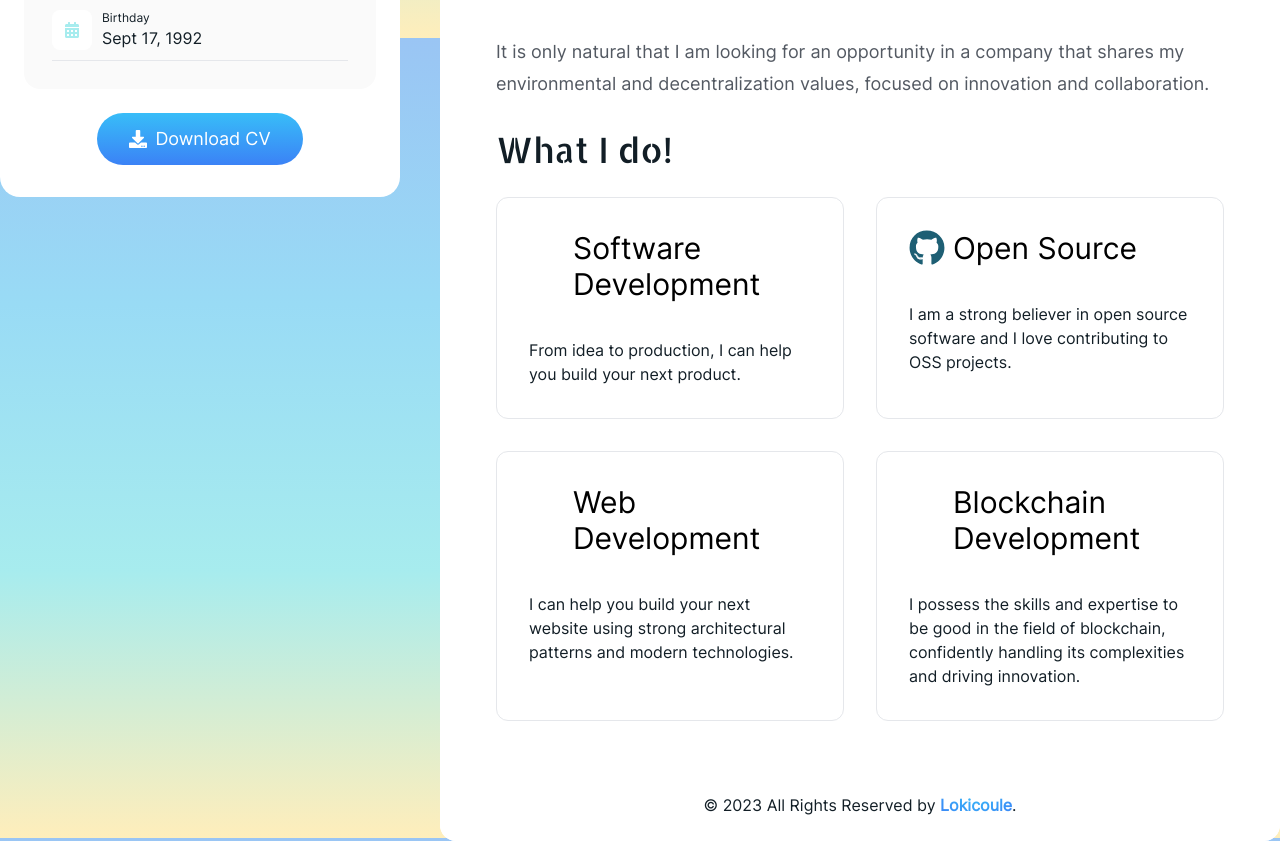
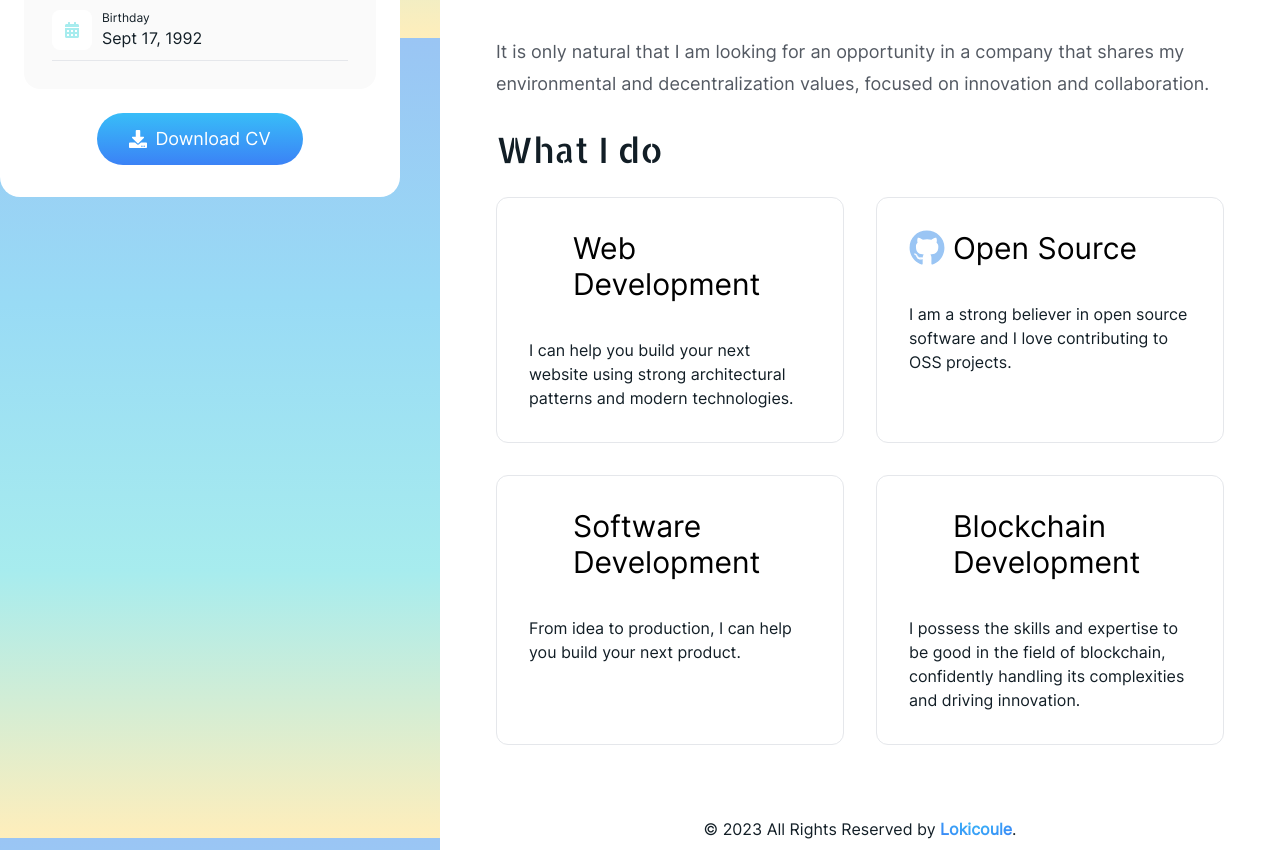
Before and after one commit to Lokicoule/portfolio, a React (Vite) app: page /about in a window 1280 px wide. Shown: the part 762-1612 px from the top of the page. Built offline with nearby package versions, Linux system fonts and the light colour scheme; some icons are missing.

Commit message:
fix(about): presentation text

```diff
--- a/src/index.css
+++ b/src/index.css
@@ -48,7 +48,7 @@ body {
   }
 
   .gradient-underline-animation {
-    @apply bg-gradient-to-r from-sky-400 to-blue-500 bg-no-repeat bg-bottom bg-[length:100%_6px] hover:bg-[length:100%_100%] transition-[background-size] duration-300 ease-in-out hover:text-white p-1;
+    @apply bg-gradient-to-r from-sky-400 to-blue-500 bg-no-repeat bg-bottom bg-[length:100%_6px] hover:bg-[length:100%_100%] transition-[background-size] duration-300 ease-in-out hover:text-white;
   }
 
   .gradient-underline-fixed {
--- a/src/pages/about/AboutView.tsx
+++ b/src/pages/about/AboutView.tsx
@@ -10,10 +10,10 @@ type AboutViewProps = {
 type AboutViewComponent = React.FC<AboutViewProps>;
 
 const colors: string[] = [
-  "text-[#FCDAB7] dark:text-[#ffeebb] font-extrabold",
-  "text-[#1E5F74] dark:text-[#a7ecee] font-extrabold",
-  "text-[#133B5C] dark:text-[#99dbf5] font-extrabold",
-  "text-[#1D2D50] dark:text-[#9ac5f4] font-extrabold",
+  "text-[#a7ecee] font-extrabold",
+  "text-[#9ac5f4] font-extrabold",
+  "text-[#99dbf5] font-extrabold",
+  "text-[#ffeebb] font-extrabold",
 ];
 
 const AboutView: AboutViewComponent = ({ presenter }) => {
--- a/src/pages/about/datas/serviceData.en.tsx
+++ b/src/pages/about/datas/serviceData.en.tsx
@@ -5,9 +5,9 @@ import { ServiceProps } from "../AboutViewModel";
 export const serviceData: ServiceProps[] = [
   {
     id: "service-1",
-    title: "Software Development",
+    title: "Web Development",
     description:
-      "From idea to production, I can help you build your next product.",
+      "I can help you build your next website using strong architectural patterns and modern technologies.",
     icon: <PiCodeLight />,
   },
   {
@@ -19,9 +19,9 @@ export const serviceData: ServiceProps[] = [
   },
   {
     id: "service-3",
-    title: "Web Development",
+    title: "Software Development",
     description:
-      "I can help you build your next website using strong architectural patterns and modern technologies.",
+      "From idea to production, I can help you build your next product.",
     icon: <PiCodeLight />,
   },
   {
--- a/src/pages/about/datas/serviceData.fr.tsx
+++ b/src/pages/about/datas/serviceData.fr.tsx
@@ -1,34 +1,35 @@
-import { FaGithub } from "react-icons/fa";
-import { PiCodeLight } from "react-icons/pi";
+import { FaGithub, FaLaptopCode } from "react-icons/fa";
+import { MdOutlineWeb } from "react-icons/md";
+import { SiBlockchaindotcom } from "react-icons/si";
 import { ServiceProps } from "../AboutViewModel";
 
 export const serviceData: ServiceProps[] = [
   {
     id: "service-1",
-    title: "Développement logiciels",
+    title: "Web",
     description:
-      "De l'idée à la production, je peux vous aider à construire votre prochain produit.",
-    icon: <PiCodeLight />,
+      "Je peux vous aider à développer votre prochain site web en combinant modèles architecturaux solides et technologies modernes.",
+    icon: <FaLaptopCode />,
   },
   {
     id: "service-2",
-    title: "Open Source",
+    title: "Open source",
     description:
       "J'aime contribuer à la communauté open source et partager mes connaissances avec les autres.",
     icon: <FaGithub />,
   },
   {
     id: "service-3",
-    title: "Web Development",
+    title: "Logiciel",
     description:
-      "Je peux vous aider à construire votre prochain site web en combinant modèles architecturaux solides et technologies modernes.",
-    icon: <PiCodeLight />,
+      "De l'idée à la production, je peux vous aider à concevoir votre prochain produit.",
+    icon: <MdOutlineWeb />,
   },
   {
     id: "service-4",
-    title: "Blockchain Development",
+    title: "Blockchain",
     description:
-      "Plus qu'une technologie, la blockchain est une révolution. Je peux vous aider à construire votre prochain projet blockchain.",
-    icon: <PiCodeLight />,
+      "Plus qu'une technologie, la blockchain est une révolution. Je peux participer à l'élaboration de votre prochain projet blockchain.",
+    icon: <SiBlockchaindotcom />,
   },
 ];
--- a/src/pages/resume/components/education/EducationSection.tsx
+++ b/src/pages/resume/components/education/EducationSection.tsx
@@ -28,7 +28,7 @@ const EducationSection: React.FC<EducationSectionProps> = ({
             <div className="flex items-center space-x-2">
               {item.link ? (
                 <a href={item.link} target="_blank" rel="noreferrer">
-                  <span className="text-xl text-secondary font-bold gradient-underline-animation">
+                  <span className="text-xl text-secondary font-bold gradient-underline-animation p-1">
                     {item.title}
                   </span>
                 </a>
--- a/src/pages/resume/components/experience/ExperienceSection.tsx
+++ b/src/pages/resume/components/experience/ExperienceSection.tsx
@@ -28,7 +28,7 @@ const ExperienceSection: ExperienceComponent = ({ items, title }) => {
             <div className="flex items-center space-x-2">
               <ExperienceModal
                 triggerButton={
-                  <button className="text-xl text-secondary font-bold gradient-underline-animation">
+                  <button className="text-xl text-secondary font-bold gradient-underline-animation p-1">
                     {item.name}
                   </button>
                 }
--- a/src/pages/works/components/FilterWorksList.tsx
+++ b/src/pages/works/components/FilterWorksList.tsx
@@ -16,7 +16,7 @@ const FilterWorksList: FilterWorksListComponent = ({
         onClick={onFilterChange}
         className={`text-secondary cursor-pointer ${
           filter === "all"
-            ? "gradient-underline-animation"
+            ? "gradient-underline-animation p-1"
             : "gradient-underline-animation-secondary"
         }`}
       >
@@ -27,7 +27,7 @@ const FilterWorksList: FilterWorksListComponent = ({
         onClick={onFilterChange}
         className={`text-secondary cursor-pointer ${
           filter === "backend"
-            ? "gradient-underline-animation"
+            ? "gradient-underline-animation p-1"
             : "gradient-underline-animation-secondary"
         }`}
       >
@@ -38,7 +38,7 @@ const FilterWorksList: FilterWorksListComponent = ({
         onClick={onFilterChange}
         className={`text-secondary cursor-pointer ${
           filter === "frontend"
-            ? "gradient-underline-animation"
+            ? "gradient-underline-animation p-1"
             : "gradient-underline-animation-secondary"
         }`}
       >
@@ -49,7 +49,7 @@ const FilterWorksList: FilterWorksListComponent = ({
         onClick={onFilterChange}
         className={`text-secondary cursor-pointer ${
           filter === "tools"
-            ? "gradient-underline-animation"
+            ? "gradient-underline-animation p-1"
             : "gradient-underline-animation-secondary"
         }`}
       >
--- a/src/pages/works/components/WorkList.tsx
+++ b/src/pages/works/components/WorkList.tsx
@@ -22,7 +22,7 @@ const WorkList: WorkListComponent = ({ works }) => {
             <GoRepo className="text-xl text-tertiary" />
             <WorkModal
               triggerButton={
-                <button className="text-xl font-bold text-primary gradient-underline-animation lowercase">
+                <button className="text-xl font-bold text-primary gradient-underline-animation p-1 lowercase">
                   {item.name}
                 </button>
               }
--- a/src/shared/translating/locales/en.json
+++ b/src/shared/translating/locales/en.json
@@ -18,7 +18,7 @@
       "meta": "Discover my profile, my motivations and my values as a fullstack software engineer.",
       "content": "I am Loïk, a <span class=\"gradient-underline-fixed-xs\">fullstack developer</span> passionate about technology and the environment. Since the beginning of my career, my commitment to the environmental cause has guided my project choices, with significant experience in projects focused on <span class=\"gradient-hightlight\">dematerialization</span>. I am also fascinated by blockchain and the opportunities for freedom and transparency it offers.<br /><br />It is only natural that I am looking for an opportunity in a company that shares my environmental and decentralization values, focused on innovation and collaboration."
     },
-    "services": "What I do!"
+    "services": "What I do"
   },
   "resume": {
     "title": "Resume",
--- a/src/shared/translating/locales/fr.json
+++ b/src/shared/translating/locales/fr.json
@@ -16,9 +16,9 @@
     "title": "À propos",
     "description": {
       "meta": "Découvrez qui je suis, mon parcours et mes valeurs en tant qu'ingénieur logiciel fullstack.",
-      "content": "Salut ! Je suis Loïk, un <span class=\"gradient-underline-fixed-xs\">développeur fullstack</span> passionné par la technologie et l'environnement. Depuis le début de ma carrière, mon engagement pour la cause environnementale a guidé mes choix de projets, avec une expérience significative dans des projets axés sur la <span class=\"gradient-hightlight\">dématérialisation</span>. Je suis également fasciné par la blockchain et les opportunités de liberté et de transparence qu'elle offre.<br /><br />C'est tout naturellement que je recherche une opportunité dans une entreprise partageant mes valeurs environnementales et de <span class=\"gradient-hightlight\">décentralisation</span>, axée sur l'innovation et la collaboration."
+      "content": "Salut ! Je suis Loïk, un  <span class='gradient-underline-animation'>développeur fullstack</span> passionné par la technologie et l'environnement. Depuis le début de ma carrière, mon engagement pour la cause environnementale a guidé mes choix de projets, avec une expérience significative dans des projets axés sur la dématérialisation. J'ai un attrait tout particulier pour la blockchain et les opportunités de liberté et de transparence qu'elle offre.<br /><br />C'est tout naturellement que je recherche une opportunité dans une entreprise axée sur l'<span class='gradient-underline-animation'>innovation</span> et la  <span class='gradient-underline-animation'>collaboration</span> et qui partage mes valeurs environnementales et mon intérêt pour la décentralisation."
     },
-    "services": "Mes services !"
+    "services": "Mes services"
   },
   "resume": {
     "title": "Mon CV",
```
